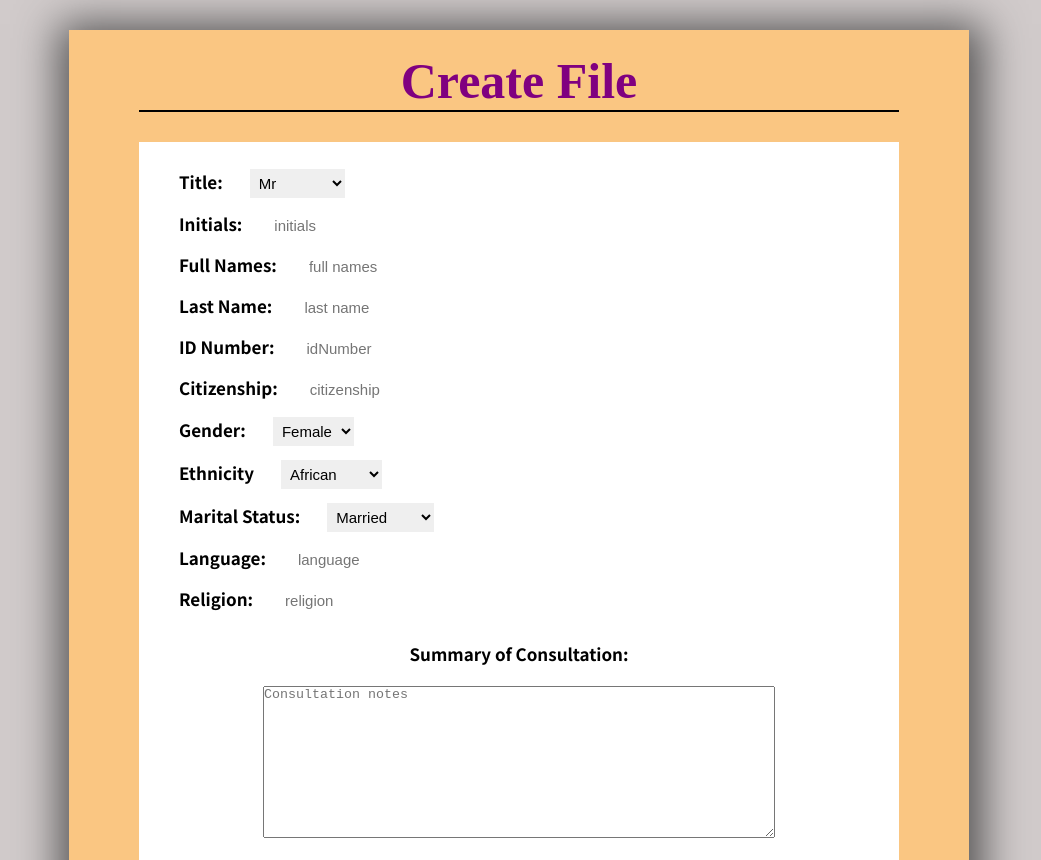
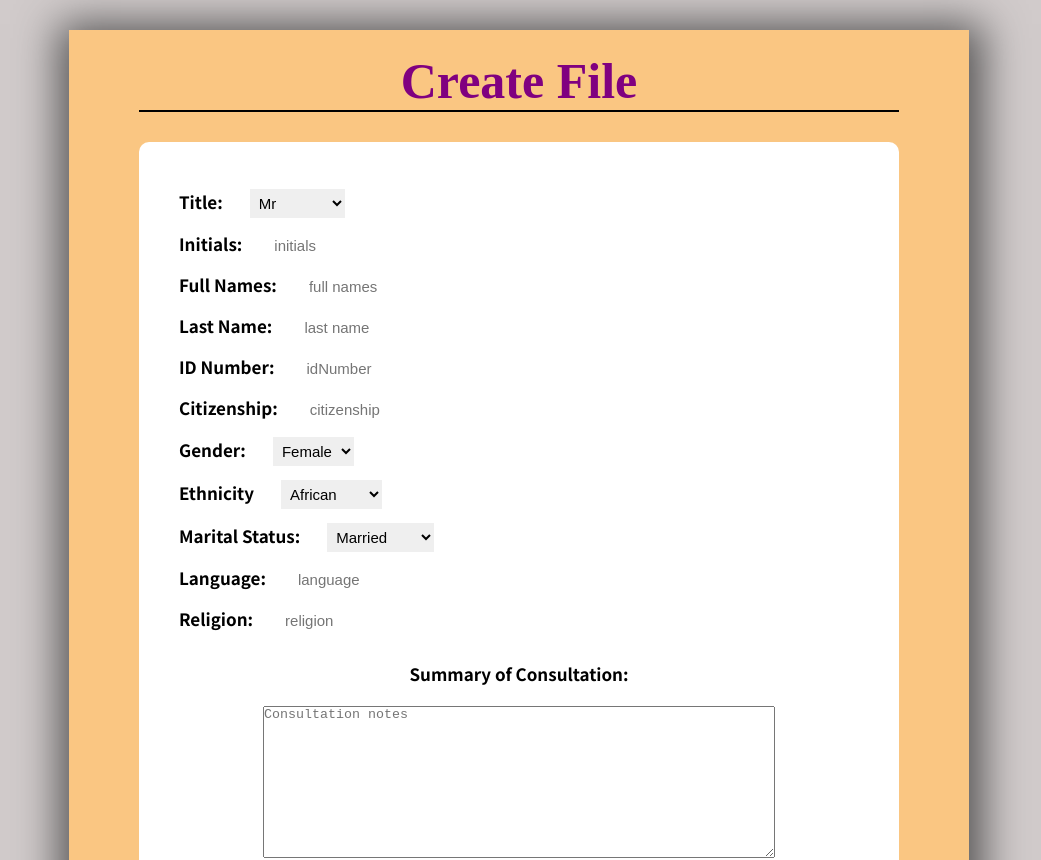
Before and after one commit to Mpilo-Pillz/clinic-workflow, an Angular app: page /create in a window 1280 px wide. Shown: the top 860 px of the page, without its empty margins (121-1162 px from the left). Built offline with nearby package versions, Linux system fonts and the light colour scheme; a web font is replaced by a local one.

Commit message:
adding padding and margin and borderradius to file create

```diff
--- a/src/app/components/file/file-create/file-create.component.scss
+++ b/src/app/components/file/file-create/file-create.component.scss
@@ -14,7 +14,9 @@ input, button, select {
 }
 
 .form-input__section {
-    padding: 2rem;
+    padding: 4rem 2rem;
+    margin-bottom: 5rem;
+    border-radius: 10px;
 }
 
 .txt-tertiary {
```
